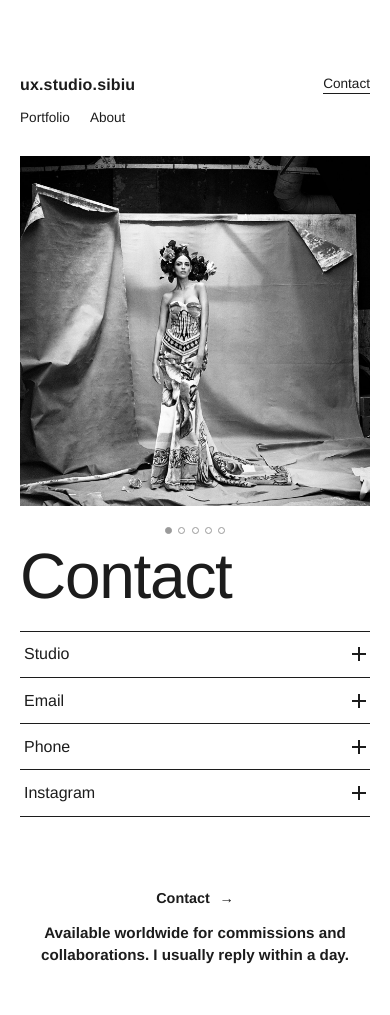
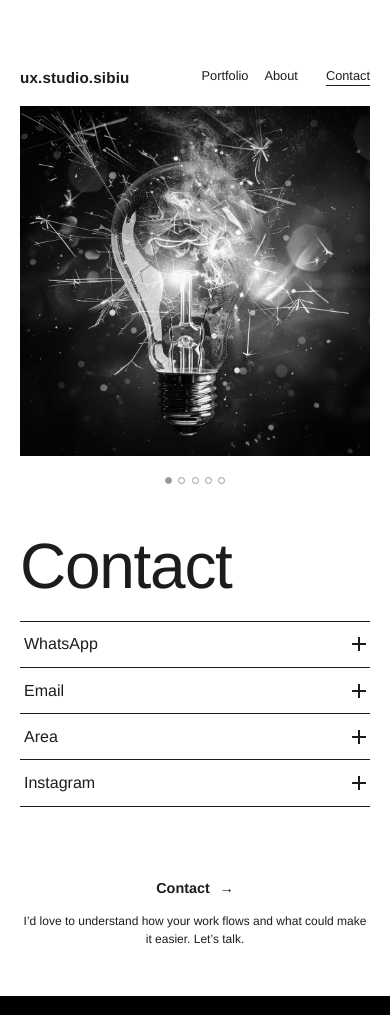
Before and after one commit to ux-studio-sibiu/postcard, a Next.js app: page /contact in a window 390 px wide. Built offline with nearby package versions, Linux system fonts and the light colour scheme.

Commit message:
update responsivness

```diff
--- a/app/components/accordion/accordion.scss
+++ b/app/components/accordion/accordion.scss
@@ -71,9 +71,10 @@
 
     p {
       font-size: 0.85rem;
-      line-height: 1.5;
-      color: var(--color-muted);
-      max-width: 40ch;
+      line-height: 1.55;
+      // Same colours as the trigger above.
+      color: var(--color-ink);
+      max-width: 85%;
     }
   }
 }
--- a/app/components/composition/composition.scss
+++ b/app/components/composition/composition.scss
@@ -17,7 +17,7 @@
 
   @media (max-width: 768px) {
     grid-template-columns: 1fr;
-    gap: 2.5rem;
+    gap: 5rem;
 
     .composition-box {
       aspect-ratio: auto;
--- a/app/components/header/header.scss
+++ b/app/components/header/header.scss
@@ -41,18 +41,27 @@
   }
 
   @media (max-width: 768px) {
-    flex-wrap: wrap;
-    gap: 1rem;
+    // Keep everything on one row.
+    flex-wrap: nowrap;
+    gap: 0.75rem;
+    padding: 1.25rem 0;
+
+    .header-brand {
+      font-size: 0.95rem;
+    }
 
     .header-nav {
-      gap: 1.25rem;
-      order: 3;
-      margin-left: 0;
-      width: 100%;
+      gap: 1rem;
+      margin-left: auto;
+    }
+
+    .nav-link,
+    .header-contact {
+      font-size: 0.8rem;
     }
 
     .header-contact {
-      margin-left: auto;
+      margin-left: 1rem;
     }
   }
 }
--- a/app/components/portfolio-panel/portfolio-panel.scss
+++ b/app/components/portfolio-panel/portfolio-panel.scss
@@ -30,11 +30,12 @@
   }
 
   .portfolio-blurb {
-    font-size: 0.95rem;
-    font-weight: 700;
+    max-width: 75ch;
+    margin: 0 auto;
+    font-size: .75rem;
+    // font-weight: 700;
     line-height: 1.5;
-    max-width: 46ch;
-    margin: 0 auto;
+    // color:var(--color-muted);
   }
 
   @media (max-width: 768px) {
--- a/app/components/swiper-gallery/swiper-gallery.tsx
+++ b/app/components/swiper-gallery/swiper-gallery.tsx
@@ -40,6 +40,13 @@ export function SwiperGallery() {
   // already started it's left to finish.
   const handleLeave = () => clearIntent();
 
+  // Tap (mobile) fires immediately — a tap is intentional, so skip the
+  // hover-intent delay. Swiper only emits click on a tap, not on a swipe.
+  const handleTap = () => {
+    clearIntent();
+    setGlitching(true);
+  };
+
   return (
     <div className="nsc-swiper-gallery">
       {/* Hover logic lives on the image stage only, so the pagination dots
@@ -48,6 +55,7 @@ export function SwiperGallery() {
         className={`gallery-stage${glitching ? " is-glitching" : ""}`}
         onMouseEnter={handleEnter}
         onMouseLeave={handleLeave}
+        onClick={handleTap}
         onAnimationEnd={() => setGlitching(false)}
       >
         <Swiper
--- a/app/data/content.ts
+++ b/app/data/content.ts
@@ -10,35 +10,40 @@ export const navLinks: NavLink[] = [
 
 export const contactLink: NavLink = { label: "Contact", href: "/contact" };
 
-// Portfolio accordion (the "About Me" right-hand square). Each category
-// expands to a dummy quote for now.
+// "About" accordion (the home right-hand square). Each section expands to a
+// short description of how the studio works.
 export type PortfolioCategory = { title: string; quote: string };
 
 export const portfolioCategories: PortfolioCategory[] = [
   {
-    title: "Portraits",
+    title: "Collaboration",
     quote:
-      "“A portrait is not made in the camera but on either side of it.” Every face carries a story worth holding still.",
+      "I reach out directly to people whose work inspires me — for collaborations, for promotion, and to understand the real challenges of what they do. The ambition: useful products, built together with the people who use them.",
   },
   {
-    title: "Architecture and Interiors",
+    title: "Design & branding",
     quote:
-      "“Space is the breath of art.” I look for the quiet geometry that turns a room into a feeling.",
+      "Visual identity and graphic design that give a project its character — from logo and palette to how every page looks and feels.",
   },
   {
-    title: "Product Photography",
+    title: "Flexible content",
     quote:
-      "“The detail is not the detail. It makes the design.” Light, texture and patience make an object sing.",
+      "Update your own content, simply and independently — without depending on someone every time something changes.",
   },
   {
-    title: "Lifestyle and Travel",
+    title: "Fast navigation",
     quote:
-      "“We travel not to escape life, but for life not to escape us.” I chase the in-between moments.",
+      "Clear, fast navigation designed mobile-first — fluid even with galleries and heavy media.",
+  },
+  {
+    title: "Automation",
+    quote:
+      "The admin work that eats your time, simplified: bookings and forms, communicating and delivering to clients, keeping the portfolio current, generating .pdf contracts, and more.",
   },
 ];
 
 export const aboutBlurb =
-  "In the tapestry of life, my camera tells rich stories, capturing the heart of every moment. I bring your world into sharp focus, with a touch of artistry, precision, and utmost care";
+  "An early-stage web studio working alongside the local creative scene — architecture, design, photography, events, education. Building useful products, together with the people who use them.";
 
 // Generic panels for the other nav routes. They reuse the same right-hand
 // square, swapping the heading + a short list of dummy entries.
@@ -86,12 +91,12 @@ export const panels: Record<string, PanelContent> = {
   contact: {
     heading: "Contact",
     entries: [
-      { title: "Studio", body: "12 Paper Lane, Lisbon — by appointment." },
-      { title: "Email", body: "hello@sophiamitchell.photo" },
-      { title: "Phone", body: "+351 912 345 678" },
-      { title: "Instagram", body: "@sophia.mitchell" },
+      { title: "WhatsApp", body: "The easiest way — a short, no-pressure chat." },
+      { title: "Email", body: "salut@uxstudiosibiu.ro" },
+      { title: "Area", body: "Sibiu — and online, wherever it makes sense." },
+      { title: "Instagram", body: "@ux.studio.sibiu" },
     ],
     blurb:
-      "Available worldwide for commissions and collaborations. I usually reply within a day.",
+      "I’d love to understand how your work flows and what could make it easier. Let’s talk.",
   },
 };
--- a/app/data/gallery.ts
+++ b/app/data/gallery.ts
@@ -15,8 +15,8 @@ export type GallerySlide = {
 };
 
 export const gallerySlides: GallerySlide[] = [
+  { src: electricSpark, alt: "Concept — a lightbulb bursting with multicoloured sparks" },
   { src: portrait, alt: "Portrait — model in couture against a paper backdrop" },
-  { src: electricSpark, alt: "Concept — a lightbulb bursting with multicoloured sparks" },
   { src: omotesando06, alt: "Architecture — minimalist retail interior in oak" },
   { src: kitzbuhel, alt: "Architecture — fluted timber wall and concrete hall" },
   { src: omotesando08, alt: "Product — sculptural bench and stone plinth" },
--- a/app/styles/globals.scss
+++ b/app/styles/globals.scss
@@ -39,8 +39,29 @@ body {
   margin: 0 auto;
   padding: 4rem 2.5rem;
   padding-top: 0rem;
+  // Scaling from the centre keeps it centred (body already does that), so on
+  // short viewports the content shrinks inward instead of touching the edges.
+  transform-origin: center;
 
+  // Short viewports: scale the whole block down a touch so it doesn't crowd
+  // the top/bottom edges.
+  @media (max-height: 820px) {
+    transform: scale(0.95);
+  }
+
+  @media (max-height: 720px) {
+    transform: scale(0.9);
+  }
+
+  @media (max-height: 620px) {
+    transform: scale(0.85);
+  }
+
+  // On mobile the container fills the screen edge-to-edge — no scaling, full
+  // viewport height.
   @media (max-width: 768px) {
     padding: 3rem 1.25rem;
+    min-height: 100dvh;
+    transform: none;
   }
 }
```
